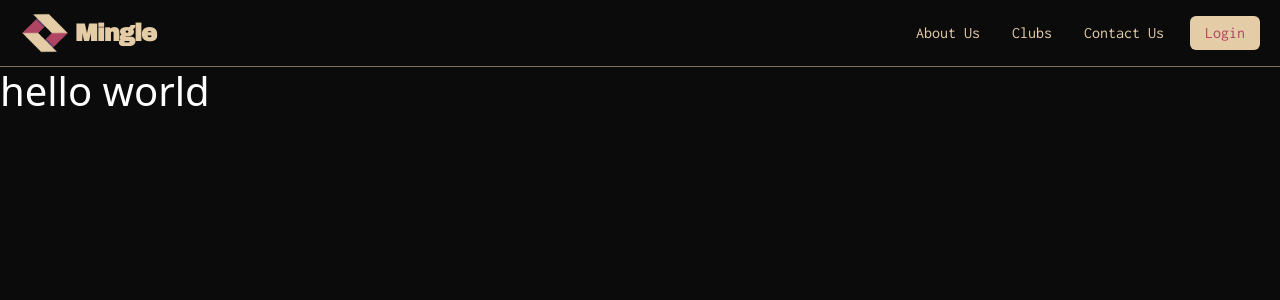
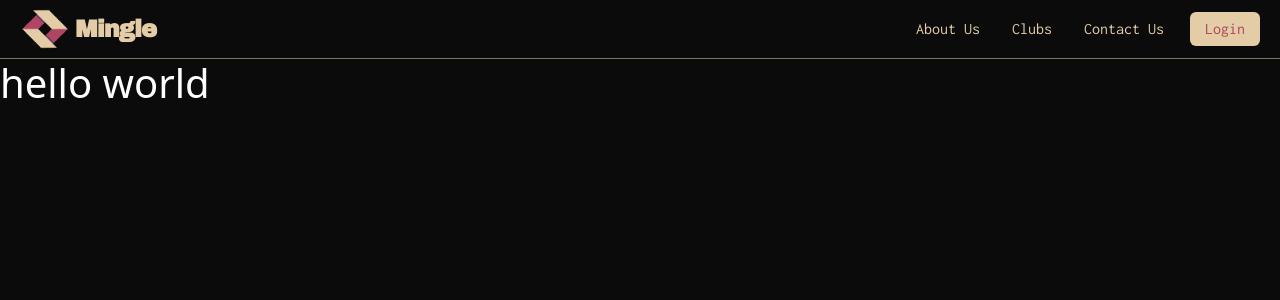
Before and after one commit to DreaserousProductions/club-management, an Angular app in the folder frontend/club-management-ui/: page / in a window 1280 px wide. Shown: the top 300 px of the page. Built offline with nearby package versions, Linux system fonts and the light colour scheme.

Commit message:
Final navtesting take#3

```diff
--- a/frontend/club-management-ui/src/app/nav-panel/nav-panel.component.css
+++ b/frontend/club-management-ui/src/app/nav-panel/nav-panel.component.css
@@ -6,9 +6,9 @@ nav {
     justify-content: space-between;
     align-items: center;
 
-    padding: 8px 20px 8px 20px;
+    padding: 4px 20px 4px 20px;
 
-    border-bottom: 1px solid var(--trn-beige);
+    border-bottom: 0.5px solid var(--trn-beige);
 }
 
 div {
```
